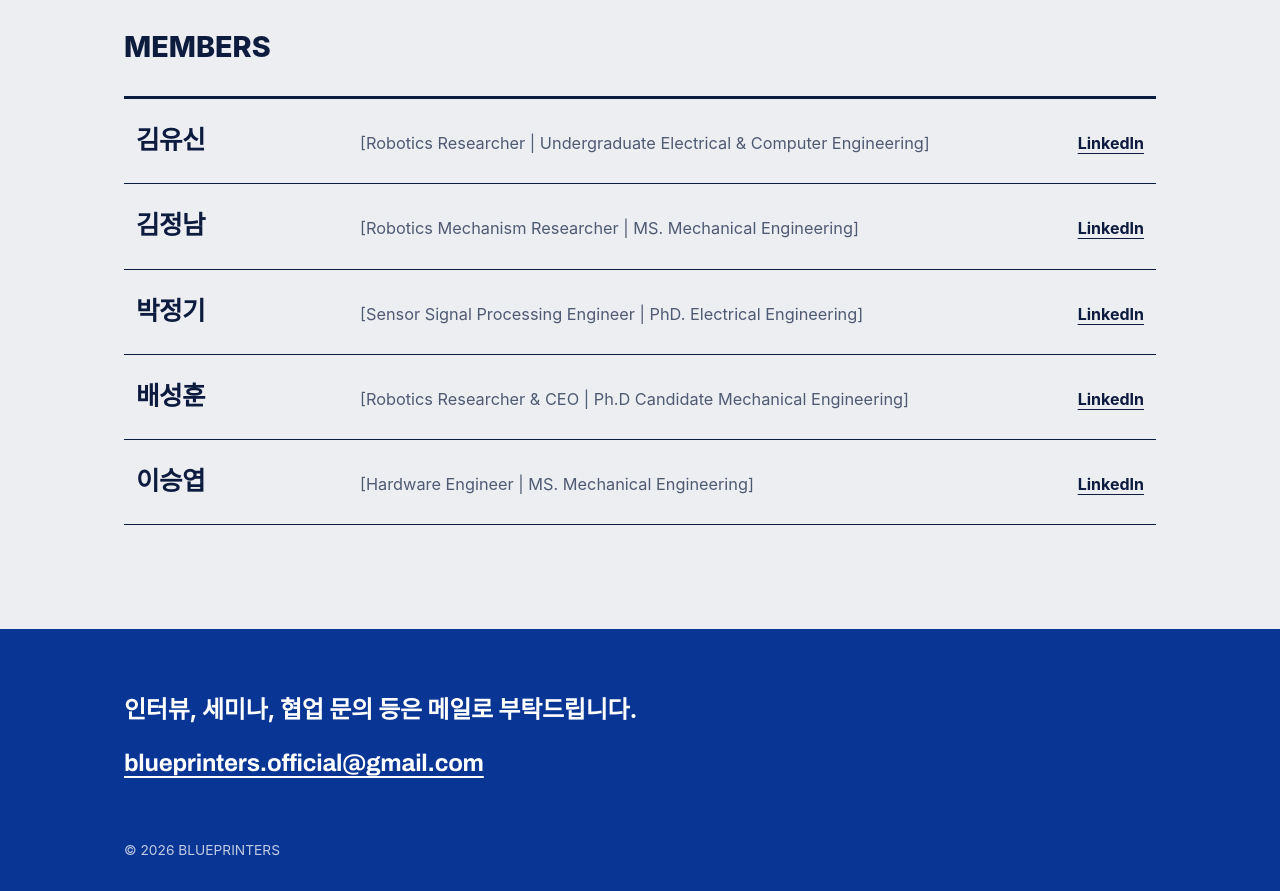
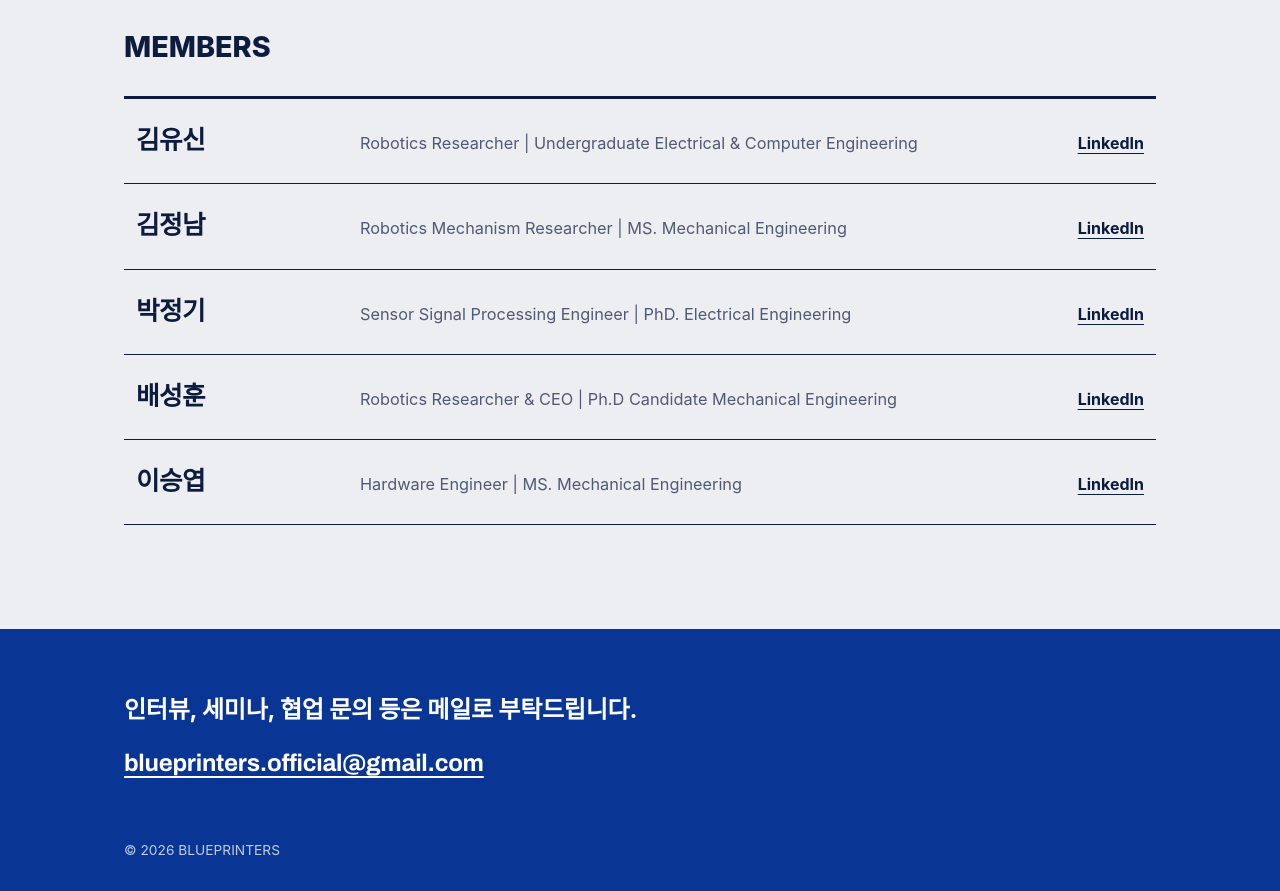
Before and after one commit to blueprinters/blueprinters.github.io, a plain HTML site: page index.html in a window 1280 px wide. Shown: the part 1120-2011 px from the top of the page. Drawn offline with Linux system fonts and the light colour scheme; a web font is replaced by a local one.

Commit message:
Update index.html

```diff
--- a/index.html
+++ b/index.html
@@ -179,31 +179,31 @@
       <div class="list">
         <div class="person">
           <span class="name">김유신</span>
-          <span class="bio">[Robotics Researcher | Undergraduate Electrical & Computer Engineering]</span>
+          <span class="bio">Robotics Researcher | Undergraduate Electrical & Computer Engineering</span>
           <a class="go" href="https://www.linkedin.com/in/yusin-kim" target="_blank" rel="noopener">LinkedIn</a>
         </div>
 
         <div class="person">
           <span class="name">김정남</span>
-          <span class="bio">[Robotics Mechanism Researcher | MS. Mechanical Engineering]</span>
-          <a class="go" href="www.linkedin.com/in/jeongnam-‍kim-205a59232" target="_blank" rel="noopener">LinkedIn</a>
+          <span class="bio">Robotics Mechanism Researcher | MS. Mechanical Engineering</span>
+          <a class="go" href="https://www.linkedin.com/in/jeongnam-‍kim-205a59232" target="_blank" rel="noopener">LinkedIn</a>
         </div>
 
         <div class="person">
           <span class="name">박정기</span>
-          <span class="bio">[Sensor Signal Processing Engineer | PhD. Electrical Engineering]</span>
-          <a class="go" href="www.linkedin.com/in/jeong-ki-park-532267239" target="_blank" rel="noopener">LinkedIn</a>
+          <span class="bio">Sensor Signal Processing Engineer | PhD. Electrical Engineering</span>
+          <a class="go" href="https://www.linkedin.com/in/jeong-ki-park-532267239" target="_blank" rel="noopener">LinkedIn</a>
         </div>
 
         <div class="person">
           <span class="name">배성훈</span>
-          <span class="bio">[Robotics Researcher & CEO | Ph.D Candidate Mechanical Engineering]</span>
+          <span class="bio">Robotics Researcher & CEO | Ph.D Candidate Mechanical Engineering</span>
           <a class="go" href="https://www.linkedin.com/in/sunghoon-bae-691832279" target="_blank" rel="noopener">LinkedIn</a>
         </div>
 
         <div class="person">
           <span class="name">이승엽</span>
-          <span class="bio">[Hardware Engineer | MS. Mechanical Engineering]</span>
+          <span class="bio">Hardware Engineer | MS. Mechanical Engineering</span>
           <a class="go" href="https://www.linkedin.com/in/seungyeop-lee-1b4663252" target="_blank" rel="noopener">LinkedIn</a>
         </div>
       </div>
```
